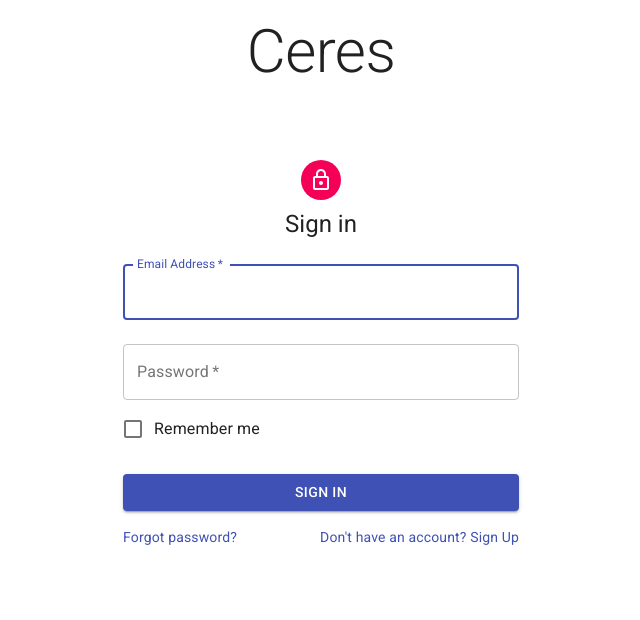
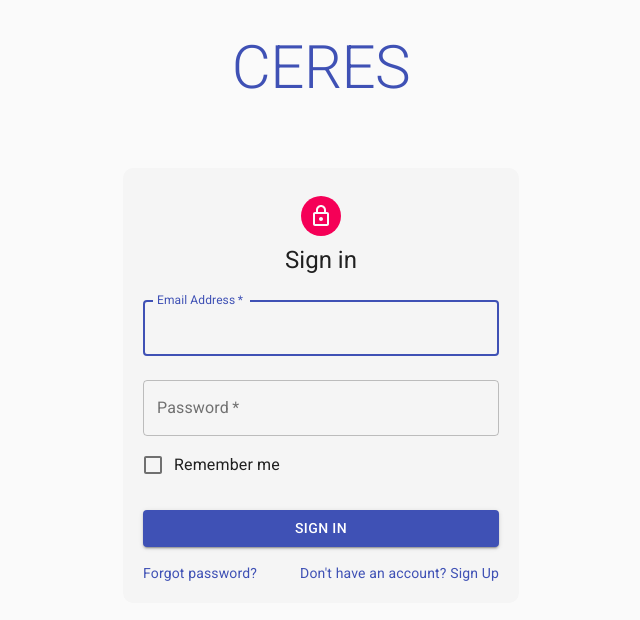
Before and after one commit to multiplayground/ceres-frontend, a React (Create React App) app: page / in a window 1280 px wide. Shown: the top 620 px of the page, without its empty margins (319-959 px from the left). Built offline with nearby package versions, Linux system fonts and the light colour scheme.

Commit message:
fix: change page layout

```diff
--- a/public/index.html
+++ b/public/index.html
@@ -6,6 +6,7 @@
   <meta name="viewport" content="width=device-width, initial-scale=1" />
   <meta name="theme-color" content="#000000" />
   <link rel="stylesheet" href="https://fonts.googleapis.com/css?family=Roboto:300,400,500,700&display=swap" />
+  <link rel="stylesheet" href="./reset.css" />
   <title>Ceres</title>
 </head>
 
--- /dev/null
+++ b/public/reset.css
@@ -0,0 +1,372 @@
+/* http://meyerweb.com/eric/tools/css/reset/
+   v2.0-modified | 20110126
+   License: none (public domain)
+*/
+
+html, body, div, span, applet, object, iframe,
+h1, h2, h3, h4, h5, h6, p, blockquote, pre,
+a, abbr, acronym, address, big, cite, code,
+del, dfn, em, img, ins, kbd, q, s, samp,
+small, strike, strong, sub, sup, tt, var,
+b, u, i, center,
+dl, dt, dd, ol, ul, li,
+fieldset, form, label, legend,
+table, caption, tbody, tfoot, thead, tr, th, td,
+article, aside, canvas, details, embed,
+figure, figcaption, footer, header, hgroup,
+menu, nav, output, ruby, section, summary,
+time, mark, audio, video {
+  margin: 0;
+	padding: 0;
+	border: 0;
+	font-size: 100%;
+	font: inherit;
+	vertical-align: baseline;
+}
+
+/* make sure to set some focus styles for accessibility */
+:focus {
+    outline: 0;
+}
+
+/* HTML5 display-role reset for older browsers */
+article, aside, details, figcaption, figure,
+footer, header, hgroup, menu, nav, section {
+	display: block;
+}
+
+body {
+	line-height: 1;
+}
+
+ol, ul {
+	list-style: none;
+}
+
+blockquote, q {
+	quotes: none;
+}
+
+blockquote:before, blockquote:after,
+q:before, q:after {
+	content: '';
+	content: none;
+}
+
+table {
+	border-collapse: collapse;
+	border-spacing: 0;
+}
+
+input[type=search]::-webkit-search-cancel-button,
+input[type=search]::-webkit-search-decoration,
+input[type=search]::-webkit-search-results-button,
+input[type=search]::-webkit-search-results-decoration {
+    -webkit-appearance: none;
+    -moz-appearance: none;
+}
+
+input[type=search] {
+    -webkit-appearance: none;
+    -moz-appearance: none;
+    -webkit-box-sizing: content-box;
+    -moz-box-sizing: content-box;
+    box-sizing: content-box;
+}
+
+textarea {
+    overflow: auto;
+    vertical-align: top;
+    resize: vertical;
+}
+
+/**
+ * Correct `inline-block` display not defined in IE 6/7/8/9 and Firefox 3.
+ */
+
+audio,
+canvas,
+video {
+    display: inline-block;
+    *display: inline;
+    *zoom: 1;
+    max-width: 100%;
+}
+
+/**
+ * Prevent modern browsers from displaying `audio` without controls.
+ * Remove excess height in iOS 5 devices.
+ */
+
+audio:not([controls]) {
+    display: none;
+    height: 0;
+}
+
+/**
+ * Address styling not present in IE 7/8/9, Firefox 3, and Safari 4.
+ * Known issue: no IE 6 support.
+ */
+
+[hidden] {
+    display: none;
+}
+
+/**
+ * 1. Correct text resizing oddly in IE 6/7 when body `font-size` is set using
+ *    `em` units.
+ * 2. Prevent iOS text size adjust after orientation change, without disabling
+ *    user zoom.
+ */
+
+html {
+    font-size: 100%; /* 1 */
+    -webkit-text-size-adjust: 100%; /* 2 */
+    -ms-text-size-adjust: 100%; /* 2 */
+}
+
+/**
+ * Address `outline` inconsistency between Chrome and other browsers.
+ */
+
+a:focus {
+    outline: thin dotted;
+}
+
+/**
+ * Improve readability when focused and also mouse hovered in all browsers.
+ */
+
+a:active,
+a:hover {
+    outline: 0;
+}
+
+/**
+ * 1. Remove border when inside `a` element in IE 6/7/8/9 and Firefox 3.
+ * 2. Improve image quality when scaled in IE 7.
+ */
+
+img {
+    border: 0; /* 1 */
+    -ms-interpolation-mode: bicubic; /* 2 */
+}
+
+/**
+ * Address margin not present in IE 6/7/8/9, Safari 5, and Opera 11.
+ */
+
+figure {
+    margin: 0;
+}
+
+/**
+ * Correct margin displayed oddly in IE 6/7.
+ */
+
+form {
+    margin: 0;
+}
+
+/**
+ * Define consistent border, margin, and padding.
+ */
+
+fieldset {
+    border: 1px solid #c0c0c0;
+    margin: 0 2px;
+    padding: 0.35em 0.625em 0.75em;
+}
+
+/**
+ * 1. Correct color not being inherited in IE 6/7/8/9.
+ * 2. Correct text not wrapping in Firefox 3.
+ * 3. Correct alignment displayed oddly in IE 6/7.
+ */
+
+legend {
+    border: 0; /* 1 */
+    padding: 0;
+    white-space: normal; /* 2 */
+    *margin-left: -7px; /* 3 */
+}
+
+/**
+ * 1. Correct font size not being inherited in all browsers.
+ * 2. Address margins set differently in IE 6/7, Firefox 3+, Safari 5,
+ *    and Chrome.
+ * 3. Improve appearance and consistency in all browsers.
+ */
+
+button,
+input,
+select,
+textarea {
+    font-size: 100%; /* 1 */
+    margin: 0; /* 2 */
+    vertical-align: baseline; /* 3 */
+    *vertical-align: middle; /* 3 */
+}
+
+/**
+ * Address Firefox 3+ setting `line-height` on `input` using `!important` in
+ * the UA stylesheet.
+ */
+
+button,
+input {
+    line-height: normal;
+}
+
+/**
+ * Address inconsistent `text-transform` inheritance for `button` and `select`.
+ * All other form control elements do not inherit `text-transform` values.
+ * Correct `button` style inheritance in Chrome, Safari 5+, and IE 6+.
+ * Correct `select` style inheritance in Firefox 4+ and Opera.
+ */
+
+button,
+select {
+    text-transform: none;
+}
+
+/**
+ * 1. Avoid the WebKit bug in Android 4.0.* where (2) destroys native `audio`
+ *    and `video` controls.
+ * 2. Correct inability to style clickable `input` types in iOS.
+ * 3. Improve usability and consistency of cursor style between image-type
+ *    `input` and others.
+ * 4. Remove inner spacing in IE 7 without affecting normal text inputs.
+ *    Known issue: inner spacing remains in IE 6.
+ */
+
+button,
+html input[type="button"], /* 1 */
+input[type="reset"],
+input[type="submit"] {
+    -webkit-appearance: button; /* 2 */
+    cursor: pointer; /* 3 */
+    *overflow: visible;  /* 4 */
+}
+
+/**
+ * Re-set default cursor for disabled elements.
+ */
+
+button[disabled],
+html input[disabled] {
+    cursor: default;
+}
+
+/**
+ * 1. Address box sizing set to content-box in IE 8/9.
+ * 2. Remove excess padding in IE 8/9.
+ * 3. Remove excess padding in IE 7.
+ *    Known issue: excess padding remains in IE 6.
+ */
+
+input[type="checkbox"],
+input[type="radio"] {
+    box-sizing: border-box; /* 1 */
+    padding: 0; /* 2 */
+    *height: 13px; /* 3 */
+    *width: 13px; /* 3 */
+}
+
+/**
+ * 1. Address `appearance` set to `searchfield` in Safari 5 and Chrome.
+ * 2. Address `box-sizing` set to `border-box` in Safari 5 and Chrome
+ *    (include `-moz` to future-proof).
+ */
+
+input[type="search"] {
+    -webkit-appearance: textfield; /* 1 */
+    -moz-box-sizing: content-box;
+    -webkit-box-sizing: content-box; /* 2 */
+    box-sizing: content-box;
+}
+
+/**
+ * Remove inner padding and search cancel button in Safari 5 and Chrome
+ * on OS X.
+ */
+
+input[type="search"]::-webkit-search-cancel-button,
+input[type="search"]::-webkit-search-decoration {
+    -webkit-appearance: none;
+}
+
+/**
+ * Remove inner padding and border in Firefox 3+.
+ */
+
+button::-moz-focus-inner,
+input::-moz-focus-inner {
+    border: 0;
+    padding: 0;
+}
+
+/**
+ * 1. Remove default vertical scrollbar in IE 6/7/8/9.
+ * 2. Improve readability and alignment in all browsers.
+ */
+
+textarea {
+    overflow: auto; /* 1 */
+    vertical-align: top; /* 2 */
+}
+
+/**
+ * Remove most spacing between table cells.
+ */
+
+table {
+    border-collapse: collapse;
+    border-spacing: 0;
+}
+
+html,
+button,
+input,
+select,
+textarea {
+    color: #222;
+}
+
+
+::-moz-selection {
+    background: #b3d4fc;
+    text-shadow: none;
+}
+
+::selection {
+    background: #b3d4fc;
+    text-shadow: none;
+}
+
+img {
+    vertical-align: middle;
+}
+
+fieldset {
+    border: 0;
+    margin: 0;
+    padding: 0;
+}
+
+textarea {
+    resize: vertical;
+}
+
+.chromeframe {
+    margin: 0.2em 0;
+    background: #ccc;
+    color: #000;
+    padding: 0.2em 0;
+}
+
+/*
+body{
+  min-height:100vh
+}
+ */
--- a/src/components/SignIn/SignIn.jsx
+++ b/src/components/SignIn/SignIn.jsx
@@ -11,18 +11,17 @@
 import Typography from '@material-ui/core/Typography';
 import { makeStyles } from '@material-ui/core/styles';
 import Container from '@material-ui/core/Container';
+import grey from '@material-ui/core/colors/grey';
 
 const useStyles = makeStyles(theme => ({
-  '@global': {
-    body: {
-      backgroundColor: theme.palette.common.white
-    }
-  },
   paper: {
     marginTop: theme.spacing(8),
     display: 'flex',
     flexDirection: 'column',
-    alignItems: 'center'
+    alignItems: 'center',
+    backgroundColor: grey[100],
+    padding: '20px',
+    borderRadius: '10px'
   },
   avatar: {
     margin: theme.spacing(1),
--- a/src/pages/SignIn/SignIn.jsx
+++ b/src/pages/SignIn/SignIn.jsx
@@ -7,10 +7,11 @@
 
 const useStyles = makeStyles(theme => ({
   caption: {
-    marginTop: theme.spacing(2),
+    paddingTop: theme.spacing(4),
     display: 'flex',
     flexDirection: 'column',
-    alignItems: 'center'
+    alignItems: 'center',
+    color: theme.palette.primary.main
   }
 }));
 
@@ -18,9 +19,9 @@
   const classes = useStyles();
 
   return (
-    <Container>
+    <Container className={classes.signInMain}>
       <Typography component="h1" variant="h2" className={classes.caption}>
-        Ceres
+        CERES
       </Typography>
       <SignInComponent />
     </Container>
```
